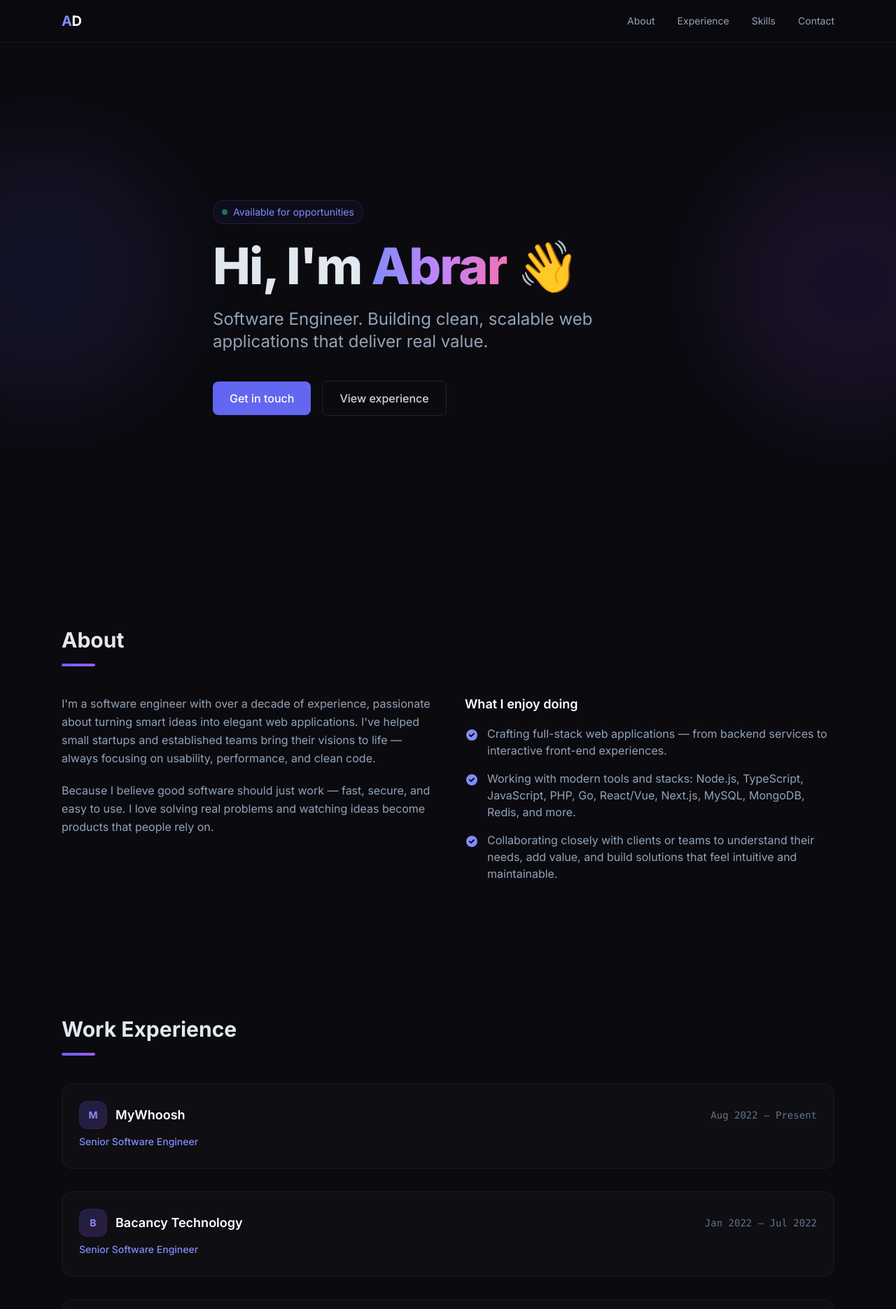
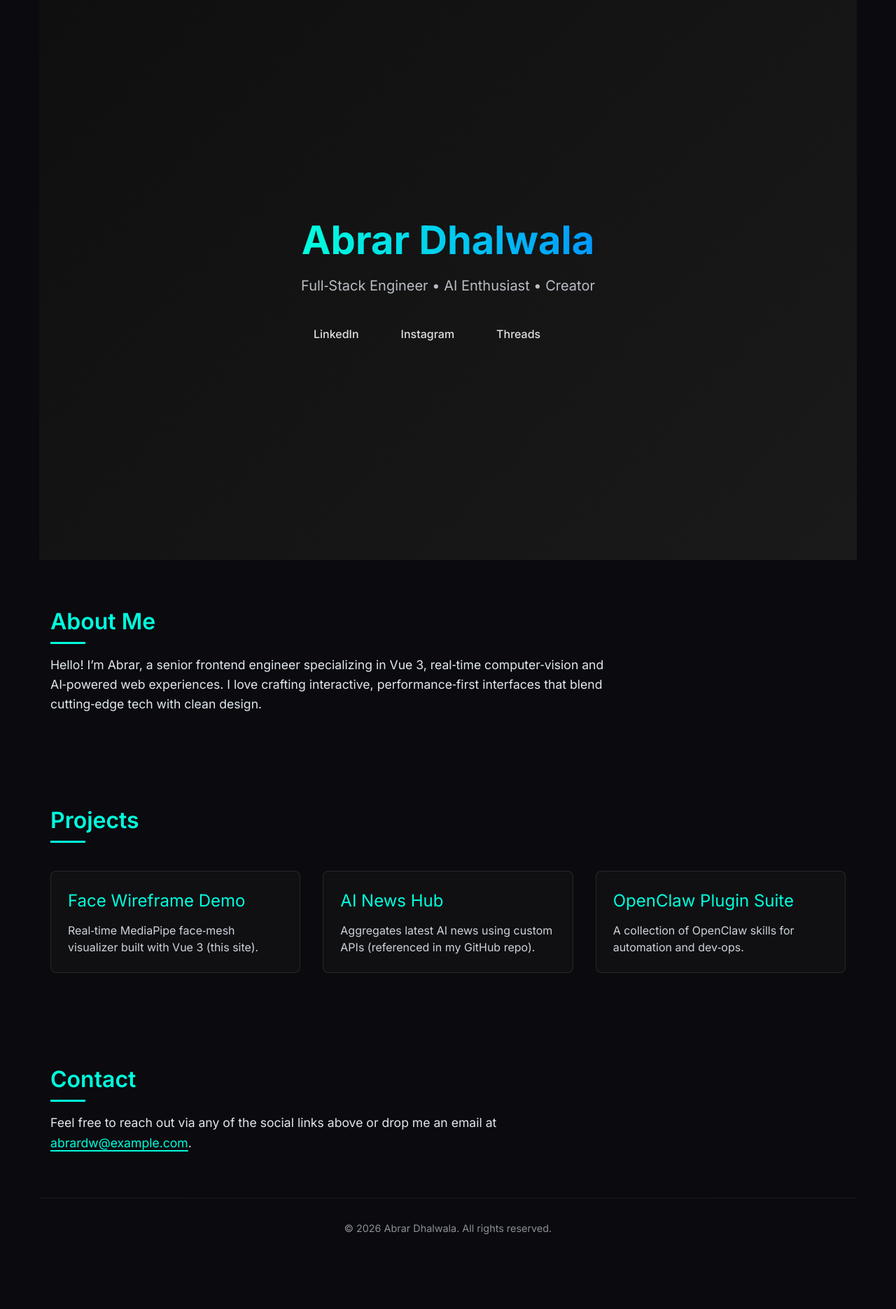
Before and after one commit to AbrarDW/abrar-portfolio, a Vue app: page / in a window 1280 px wide. Shown: the top 1870 px of the page at 70% size. After the commit the page ends 1797 px from the top, so only its background shows below. Built offline with nearby package versions, Linux system fonts and the light colour scheme.

Commit message:
Redesign site: remove face mesh, add hero/about/projects/contact sections with futuristic styling

```diff
--- a/src/App.vue
+++ b/src/App.vue
@@ -1,217 +1,251 @@
 <template>
-  <div class="min-h-screen bg-[#0a0a0f]">
-    <!-- Navbar -->
-    <nav class="fixed top-0 w-full z-50 bg-[#0a0a0f]/80 backdrop-blur-xl border-b border-white/5">
-      <div class="max-w-6xl mx-auto px-6 py-4 flex items-center justify-between">
-        <a href="#" class="text-xl font-bold tracking-tight">
-          <span class="text-indigo-400">A</span><span class="text-white">D</span>
-        </a>
-        <div class="hidden sm:flex items-center gap-8 text-sm text-slate-400">
-          <a href="#about" class="hover:text-white transition-colors">About</a>
-          <a href="#experience" class="hover:text-white transition-colors">Experience</a>
-          <a href="#skills" class="hover:text-white transition-colors">Skills</a>
-          <a href="#contact" class="hover:text-white transition-colors">Contact</a>
-        </div>
-        <button @click="menuOpen = !menuOpen" class="sm:hidden text-slate-400 hover:text-white">
-          <svg class="w-6 h-6" fill="none" stroke="currentColor" viewBox="0 0 24 24">
-            <path v-if="!menuOpen" stroke-linecap="round" stroke-linejoin="round" stroke-width="2" d="M4 6h16M4 12h16M4 18h16"/>
-            <path v-else stroke-linecap="round" stroke-linejoin="round" stroke-width="2" d="M6 18L18 6M6 6l12 12"/>
-          </svg>
-        </button>
-      </div>
-      <!-- Mobile menu -->
-      <div v-if="menuOpen" class="sm:hidden border-t border-white/5 px-6 py-4 space-y-3 text-sm text-slate-400">
-        <a href="#about" @click="menuOpen=false" class="block hover:text-white transition-colors">About</a>
-        <a href="#experience" @click="menuOpen=false" class="block hover:text-white transition-colors">Experience</a>
-        <a href="#skills" @click="menuOpen=false" class="block hover:text-white transition-colors">Skills</a>
-        <a href="#contact" @click="menuOpen=false" class="block hover:text-white transition-colors">Contact</a>
-      </div>
-    </nav>
-
-    <!-- Hero -->
-    <section class="min-h-screen flex items-center relative overflow-hidden">
-      <!-- Gradient orbs -->
-      <div class="absolute top-1/4 -left-32 w-96 h-96 bg-indigo-500/10 rounded-full blur-3xl"></div>
-      <div class="absolute bottom-1/4 -right-32 w-96 h-96 bg-purple-500/10 rounded-full blur-3xl"></div>
-
-      <div class="max-w-6xl mx-auto px-6 pt-20">
-        <div class="space-y-6">
-          <div class="inline-flex items-center gap-2 px-3 py-1.5 rounded-full border border-indigo-500/20 bg-indigo-500/5 text-indigo-400 text-sm">
-            <span class="w-2 h-2 rounded-full bg-emerald-400 animate-pulse"></span>
-            Available for opportunities
-          </div>
-          <h1 class="text-5xl sm:text-7xl font-extrabold leading-tight tracking-tight">
-            Hi, I'm <span class="bg-gradient-to-r from-indigo-400 via-purple-400 to-pink-400 bg-clip-text text-transparent">Abrar</span> 👋
-          </h1>
-          <p class="text-xl sm:text-2xl text-slate-400 max-w-2xl leading-relaxed">
-            Software Engineer. Building clean, scalable web applications that deliver real value.
-          </p>
-          <div class="flex items-center gap-4 pt-4">
-            <a href="#contact" class="px-6 py-3 bg-indigo-500 hover:bg-indigo-600 text-white rounded-lg font-medium transition-all hover:shadow-lg hover:shadow-indigo-500/25">
-              Get in touch
-            </a>
-            <a href="#experience" class="px-6 py-3 border border-white/10 hover:border-white/20 text-slate-300 rounded-lg font-medium transition-all hover:bg-white/5">
-              View experience
-            </a>
-          </div>
-        </div>
-      </div>
-    </section>
-
-    <!-- About -->
-    <section id="about" class="py-24">
-      <div class="max-w-6xl mx-auto px-6">
-        <h2 class="text-3xl font-bold mb-4">About</h2>
-        <div class="h-1 w-12 bg-gradient-to-r from-indigo-500 to-purple-500 rounded-full mb-10"></div>
-        <div class="grid sm:grid-cols-2 gap-12 items-start">
-          <div class="space-y-5 text-slate-400 leading-relaxed">
-            <p>I'm a software engineer with over a decade of experience, passionate about turning smart ideas into elegant web applications. I've helped small startups and established teams bring their visions to life — always focusing on usability, performance, and clean code.</p>
-            <p>Because I believe good software should just work — fast, secure, and easy to use. I love solving real problems and watching ideas become products that people rely on.</p>
-          </div>
-          <div class="space-y-4">
-            <h3 class="text-lg font-semibold text-white mb-4">What I enjoy doing</h3>
-            <div class="flex items-start gap-3 text-slate-400">
-              <span class="mt-1 text-indigo-400">
-                <svg class="w-5 h-5" fill="currentColor" viewBox="0 0 20 20"><path fill-rule="evenodd" d="M10 18a8 8 0 100-16 8 8 0 000 16zm3.707-9.293a1 1 0 00-1.414-1.414L9 10.586 7.707 9.293a1 1 0 00-1.414 1.414l2 2a1 1 0 001.414 0l4-4z" clip-rule="evenodd"/></svg>
-              </span>
-              <p>Crafting full-stack web applications — from backend services to interactive front-end experiences.</p>
-            </div>
-            <div class="flex items-start gap-3 text-slate-400">
-              <span class="mt-1 text-indigo-400">
-                <svg class="w-5 h-5" fill="currentColor" viewBox="0 0 20 20"><path fill-rule="evenodd" d="M10 18a8 8 0 100-16 8 8 0 000 16zm3.707-9.293a1 1 0 00-1.414-1.414L9 10.586 7.707 9.293a1 1 0 00-1.414 1.414l2 2a1 1 0 001.414 0l4-4z" clip-rule="evenodd"/></svg>
-              </span>
-              <p>Working with modern tools and stacks: Node.js, TypeScript, JavaScript, PHP, Go, React/Vue, Next.js, MySQL, MongoDB, Redis, and more.</p>
-            </div>
-            <div class="flex items-start gap-3 text-slate-400">
-              <span class="mt-1 text-indigo-400">
-                <svg class="w-5 h-5" fill="currentColor" viewBox="0 0 20 20"><path fill-rule="evenodd" d="M10 18a8 8 0 100-16 8 8 0 000 16zm3.707-9.293a1 1 0 00-1.414-1.414L9 10.586 7.707 9.293a1 1 0 00-1.414 1.414l2 2a1 1 0 001.414 0l4-4z" clip-rule="evenodd"/></svg>
-              </span>
-              <p>Collaborating closely with clients or teams to understand their needs, add value, and build solutions that feel intuitive and maintainable.</p>
-            </div>
-          </div>
-        </div>
-      </div>
-    </section>
-
-    <!-- Experience -->
-    <section id="experience" class="py-24">
-      <div class="max-w-6xl mx-auto px-6">
-        <h2 class="text-3xl font-bold mb-4">Work Experience</h2>
-        <div class="h-1 w-12 bg-gradient-to-r from-indigo-500 to-purple-500 rounded-full mb-10"></div>
-        <div class="space-y-8">
-          <div v-for="job in experience" :key="job.company"
-               class="group relative p-6 rounded-2xl border border-white/5 bg-white/[0.02] hover:bg-white/[0.04] hover:border-white/10 transition-all duration-300">
-            <div class="flex flex-col sm:flex-row sm:items-center sm:justify-between gap-2 mb-2">
-              <div class="flex items-center gap-3">
-                <div class="w-10 h-10 rounded-xl bg-gradient-to-br from-indigo-500/20 to-purple-500/20 flex items-center justify-center text-indigo-400 font-bold text-sm border border-indigo-500/10">
-                  {{ job.logo }}
-                </div>
-                <h3 class="text-lg font-semibold text-white">{{ job.company }}</h3>
-              </div>
-              <span class="text-sm text-slate-500 font-mono">{{ job.period }}</span>
-            </div>
-            <p class="text-indigo-400 text-sm font-medium mb-1">{{ job.role }}</p>
-          </div>
-        </div>
-      </div>
-    </section>
-
-    <!-- Skills -->
-    <section id="skills" class="py-24">
-      <div class="max-w-6xl mx-auto px-6">
-        <h2 class="text-3xl font-bold mb-4">Skills</h2>
-        <div class="h-1 w-12 bg-gradient-to-r from-indigo-500 to-purple-500 rounded-full mb-10"></div>
-        <div class="grid sm:grid-cols-2 lg:grid-cols-3 gap-8">
-          <div v-for="category in skillCategories" :key="category.name">
-            <h3 class="text-sm font-semibold text-slate-500 uppercase tracking-wider mb-4">{{ category.name }}</h3>
-            <div class="flex flex-wrap gap-2">
-              <span v-for="skill in category.items" :key="skill"
-                    class="px-3 py-1.5 text-sm rounded-lg border border-white/5 bg-white/[0.02] text-slate-300 hover:border-indigo-500/30 hover:text-indigo-300 hover:bg-indigo-500/5 transition-all duration-200 cursor-default">
-                {{ skill }}
-              </span>
-            </div>
-          </div>
-        </div>
-      </div>
-    </section>
-
-    <!-- Education -->
-    <section class="py-24">
-      <div class="max-w-6xl mx-auto px-6">
-        <h2 class="text-3xl font-bold mb-4">Education</h2>
-        <div class="h-1 w-12 bg-gradient-to-r from-indigo-500 to-purple-500 rounded-full mb-10"></div>
-        <div class="p-6 rounded-2xl border border-white/5 bg-white/[0.02] max-w-lg">
-          <div class="flex items-center gap-3 mb-2">
-            <div class="w-10 h-10 rounded-xl bg-gradient-to-br from-indigo-500/20 to-purple-500/20 flex items-center justify-center text-indigo-400 font-bold text-sm border border-indigo-500/10">
-              M
-            </div>
-            <h3 class="text-lg font-semibold text-white">M S University, Vadodara</h3>
-          </div>
-          <p class="text-slate-400 text-sm">Diploma in Computer Engineering</p>
-          <p class="text-slate-500 text-sm font-mono mt-1">2010 — 2014</p>
-        </div>
-      </div>
-    </section>
-
-    <!-- Contact -->
-    <section id="contact" class="py-24">
-      <div class="max-w-6xl mx-auto px-6 text-center">
-        <div class="max-w-2xl mx-auto">
-          <span class="text-5xl mb-6 block">✨</span>
-          <h2 class="text-3xl font-bold mb-4">Get in Touch</h2>
-          <p class="text-slate-400 mb-8 leading-relaxed">Want to chat? Just shoot me a DM with a direct question on Instagram and I'll respond whenever I can. I will ignore all soliciting.</p>
-          <a href="https://www.instagram.com/abrar.codes" target="_blank" rel="noopener"
-             class="inline-flex items-center gap-2 px-6 py-3 bg-gradient-to-r from-indigo-500 to-purple-500 hover:from-indigo-600 hover:to-purple-600 text-white rounded-lg font-medium transition-all hover:shadow-lg hover:shadow-indigo-500/25">
-            <svg class="w-5 h-5" fill="currentColor" viewBox="0 0 24 24"><path d="M12 2.163c3.204 0 3.584.012 4.85.07 3.252.148 4.771 1.691 4.919 4.919.058 1.265.069 1.645.069 4.849 0 3.205-.012 3.584-.069 4.849-.149 3.225-1.664 4.771-4.919 4.919-1.266.058-1.644.07-4.85.07-3.204 0-3.584-.012-4.849-.07-3.26-.149-4.771-1.699-4.919-4.92-.058-1.265-.07-1.644-.07-4.849 0-3.204.013-3.583.07-4.849.149-3.227 1.664-4.771 4.919-4.919 1.266-.057 1.645-.069 4.849-.069zM12 0C8.741 0 8.333.014 7.053.072 2.695.272.273 2.69.073 7.052.014 8.333 0 8.741 0 12c0 3.259.014 3.668.072 4.948.2 4.358 2.618 6.78 6.98 6.98C8.333 23.986 8.741 24 12 24c3.259 0 3.668-.014 4.948-.072 4.354-.2 6.782-2.618 6.979-6.98.059-1.28.073-1.689.073-4.948 0-3.259-.014-3.667-.072-4.947-.196-4.354-2.617-6.78-6.979-6.98C15.668.014 15.259 0 12 0zm0 5.838a6.162 6.162 0 100 12.324 6.162 6.162 0 000-12.324zM12 16a4 4 0 110-8 4 4 0 010 8zm6.406-11.845a1.44 1.44 0 100 2.881 1.44 1.44 0 000-2.881z"/></svg>
-            Instagram: @abrar.codes
+  <div class="container">
+    <!-- Hero Section -->
+    <section class="hero">
+      <div class="hero-content">
+        <h1 class="hero-title">Abrar Dhalwala</h1>
+        <p class="hero-subtitle">Full‑Stack Engineer • AI Enthusiast • Creator</p>
+        <div class="social-links">
+          <a href="https://in.linkedin.com/in/abrardw" target="_blank" rel="noopener" class="social-link">
+            LinkedIn
+          </a>
+          <a href="https://www.instagram.com/abrar.codes" target="_blank" rel="noopener" class="social-link">
+            Instagram
+          </a>
+          <a href="https://www.threads.net/@abrar.codes" target="_blank" rel="noopener" class="social-link">
+            Threads
           </a>
         </div>
       </div>
     </section>
 
+    <!-- About Section -->
+    <section class="section about">
+      <h2 class="section-title">About Me</h2>
+      <p class="section-text">
+        Hello! I’m Abrar, a senior frontend engineer specializing in Vue 3, real‑time computer‑vision and AI‑powered web experiences.
+        I love crafting interactive, performance‑first interfaces that blend cutting‑edge tech with clean design.
+      </p>
+    </section>
+
+    <!-- Projects Section -->
+    <section class="section projects">
+      <h2 class="section-title">Projects</h2>
+      <div class="projects-grid">
+        <div class="project-card">
+          <h3>Face Wireframe Demo</h3>
+          <p class="project-description">
+            Real‑time MediaPipe face‑mesh visualizer built with Vue 3 (this site).
+          </p>
+        </div>
+        <div class="project-card">
+          <h3>AI News Hub</h3>
+          <p class="project-description">
+            Aggregates latest AI news using custom APIs (referenced in my GitHub repo).
+          </p>
+        </div>
+        <div class="project-card">
+          <h3>OpenClaw Plugin Suite</h3>
+          <p class="project-description">
+            A collection of OpenClaw skills for automation and dev‑ops.
+          </p>
+        </div>
+      </div>
+    </section>
+
+    <!-- Contact Section -->
+    <section class="section contact">
+      <h2 class="section-title">Contact</h2>
+      <p class="section-text">
+        Feel free to reach out via any of the social links above or drop me an email at
+        <a href="mailto:abrardw@example.com" class="email-link">abrardw@example.com</a>.
+      </p>
+    </section>
+
     <!-- Footer -->
-    <footer class="border-t border-white/5 py-8">
-      <div class="max-w-6xl mx-auto px-6 flex flex-col sm:flex-row items-center justify-between gap-4 text-sm text-slate-500">
-        <p>&copy; {{ new Date().getFullYear() }} Abrar Dhalwala</p>
-        <p class="font-mono text-xs">Built with Vue + Tailwind</p>
-      </div>
+    <footer class="footer">
+      <p>&copy; {{ new Date().getFullYear() }} Abrar Dhalwala. All rights reserved.</p>
     </footer>
   </div>
 </template>
 
 <script setup>
-import { ref } from 'vue'
+import { ref } from 'vue';
 
-const menuOpen = ref(false)
+const showMesh = ref(false); // kept for compatibility but not used
+const showPoints = ref(false);
+const fps = ref(0);
+const status = ref('');
 
-const experience = [
-  { company: 'MyWhoosh', logo: 'M', role: 'Senior Software Engineer', period: 'Aug 2022 — Present' },
-  { company: 'Bacancy Technology', logo: 'B', role: 'Senior Software Engineer', period: 'Jan 2022 — Jul 2022' },
-  { company: 'Aecor Digital', logo: 'A', role: 'Senior Software Engineer', period: 'Mar 2020 — Dec 2021' },
-  { company: 'Netweb Software Pvt Ltd', logo: 'N', role: 'Software Engineer', period: 'Feb 2017 — Mar 2020' },
-  { company: 'Pixel Perfection', logo: 'P', role: 'Software Engineer', period: 'Aug 2015 — Aug 2016' },
-]
+/* No face‑mesh logic needed for this redesign */
+</script>
 
-const skillCategories = [
-  {
-    name: 'Languages',
-    items: ['TypeScript', 'JavaScript', 'PHP', 'Python', 'Go']
-  },
-  {
-    name: 'Frameworks',
-    items: ['Vue', 'React', 'NextJS', 'NestJS', 'Laravel', 'FastAPI', 'Iris']
-  },
-  {
-    name: 'Runtime & Databases',
-    items: ['Node', 'MySQL', 'MongoDB', 'Redis', 'RabbitMQ']
-  },
-  {
-    name: 'Cloud & DevOps',
-    items: ['AWS S3', 'AWS Lambda', 'AWS EC2', 'Vercel']
-  },
-  {
-    name: 'Quality & Tools',
-    items: ['Jest', 'SonarQube', 'Jira', 'GitHub', 'GitLab']
+<style scoped>
+/* Reset and base styles */
+*,
+*::before,
+*::after {
+  box-sizing: border-box;
+  margin: 0;
+  padding: 0;
+}
+
+html,
+body,
+#app {
+  height: 100%;
+  font-family: 'Segoe UI', Tahoma, Geneva, Verdana, sans-serif;
+  background-color: #0a0a0a;
+  color: #e0e0e0;
+}
+
+.container {
+  width: 100%;
+  max-width: 1200px;
+  margin: 0 auto;
+  padding: 0 1rem;
+}
+
+/* Hero Section */
+.hero {
+  min-height: 100vh;
+  display: flex;
+  align-items: center;
+  justify-content: center;
+  text-align: center;
+  background: linear-gradient(135deg, #0f0f0f, #1a1a1a);
+  padding: 4rem 1rem;
+}
+
+.hero-title {
+  font-size: 3.5rem;
+  font-weight: 700;
+  margin-bottom: 0.5rem;
+  background: linear-gradient(to right, #00ffdd, #0099ff);
+  -webkit-background-clip: text;
+  -webkit-text-fill-color: transparent;
+}
+
+.hero-subtitle {
+  font-size: 1.25rem;
+  opacity: 0.8;
+  margin-bottom: 2rem;
+}
+
+.social-links {
+  display: flex;
+  gap: 1.5rem;
+}
+
+.social-link {
+  color: #e0e0e0;
+  text-decoration: none;
+  font-weight: 500;
+  padding: 0.5rem 1rem;
+  border: 2px solid transparent;
+  border-radius: 4px;
+  transition: all 0.3s ease;
+}
+
+.social-link:hover {
+  color: #00ffdd;
+  border-color: #00ffdd;
+  background-color: rgba(0, 255, 221, 0.1);
+}
+
+/* Section Styles */
+.section {
+  padding: 4rem 1rem;
+}
+
+.section-title {
+  font-size: 2rem;
+  font-weight: 600;
+  margin-bottom: 1.5rem;
+  color: #00ffdd;
+  position: relative;
+  display: inline-block;
+}
+
+.section-title::after {
+  content: '';
+  position: absolute;
+  left: 0;
+  bottom: -0.5rem;
+  width: 50px;
+  height: 3px;
+  background: #00ffdd;
+}
+
+.section-text {
+  font-size: 1.1rem;
+  line-height: 1.6;
+  max-width: 800px;
+}
+
+/* Projects Grid */
+.projects-grid {
+  display: grid;
+  grid-template-columns: repeat(auto-fit, minmax(280px, 1fr));
+  gap: 2rem;
+  margin-top: 1.5rem;
+}
+
+.project-card {
+  background: rgba(20, 20, 20, 0.6);
+  border: 1px solid rgba(255, 255, 255, 0.1);
+  border-radius: 8px;
+  padding: 1.5rem;
+  transition: transform 0.3s ease, box-shadow 0.3s ease;
+}
+
+.project-card:hover {
+  transform: translateY(-5px);
+  box-shadow: 0 8px 24px rgba(0, 255, 221, 0.2);
+}
+
+.project-card h3 {
+  font-size: 1.5rem;
+  margin-bottom: 0.75rem;
+  color: #00ffdd;
+}
+
+.project-description {
+  font-size: 1rem;
+  opacity: 0.9;
+}
+
+/* Contact Section */
+.email-link {
+  color: #00ffdd;
+  text-decoration: underline;
+  text-decoration-thickness: 2px;
+  text-underline-offset: 4px;
+}
+
+.email-link:hover {
+  text-decoration: none;
+}
+
+/* Footer */
+.footer {
+  text-align: center;
+  padding: 2rem 1rem;
+  font-size: 0.9rem;
+  opacity: 0.6;
+  border-top: 1px solid rgba(255, 255, 255, 0.1);
+}
+
+/* Responsive adjustments */
+@media (max-width: 768px) {
+  .hero-title {
+    font-size: 2.8rem;
   }
-]
-</script>
+  .hero-subtitle {
+    font-size: 1.1rem;
+  }
+  .section-title {
+    font-size: 1.75rem;
+  }
+}
+</style>
```
